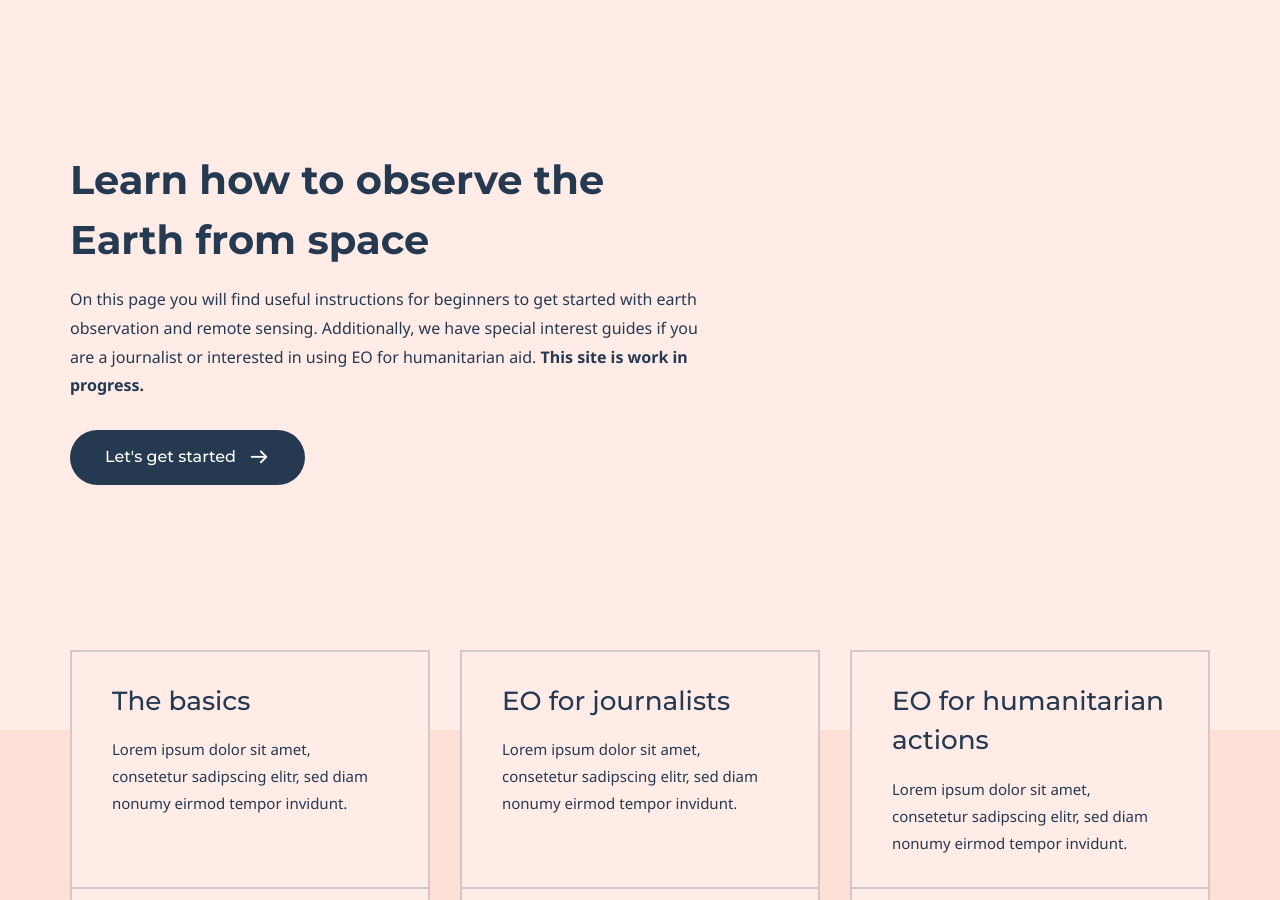
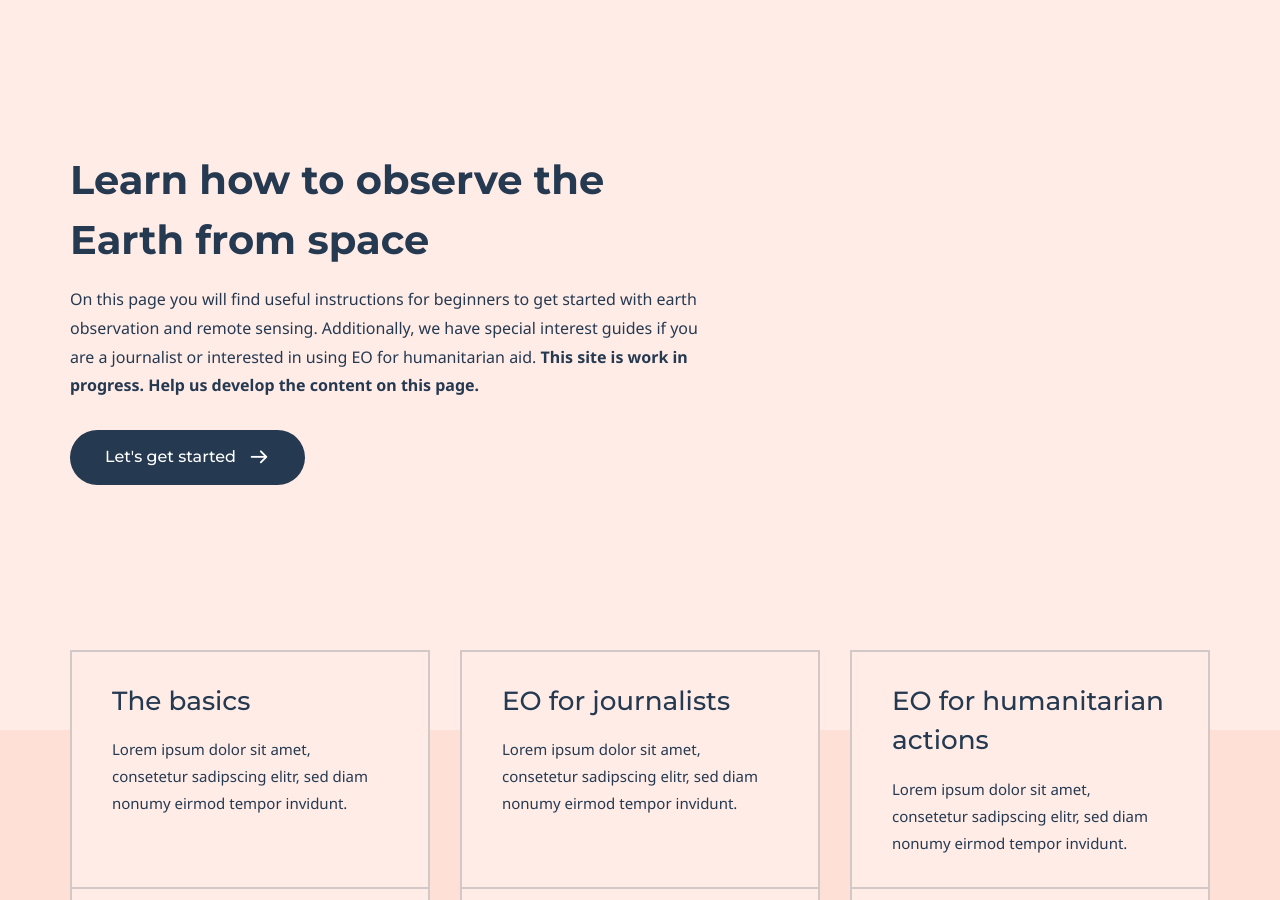
Before and after one commit to OpenSpaceData/learn.openspacedata.org, a Jekyll site: the page built from index.md, in a window 1280 px wide and 900 px high. Built offline with Jekyll 4.4.1, drawn with Linux system fonts in a browser that asks for light colours; some web fonts are replaced.

Commit message:
Update index.md

```diff
--- a/index.md
+++ b/index.md
@@ -5,7 +5,7 @@ keywords:
 
 # Hero section
 title: Learn how to observe the Earth from space
-description: On this page you will find useful instructions for beginners to get started with earth observation and remote sensing. Additionally, we have special interest guides if you are a journalist or interested in using EO for humanitarian aid. <strong>This site is work in progress.</strong>
+description: On this page you will find useful instructions for beginners to get started with earth observation and remote sensing. Additionally, we have special interest guides if you are a journalist or interested in using EO for humanitarian aid. <strong>This site is work in progress. Help us develop the content on this page.</strong>
 buttons:
     - icon: arrow-right
       content: Let's get started
```
